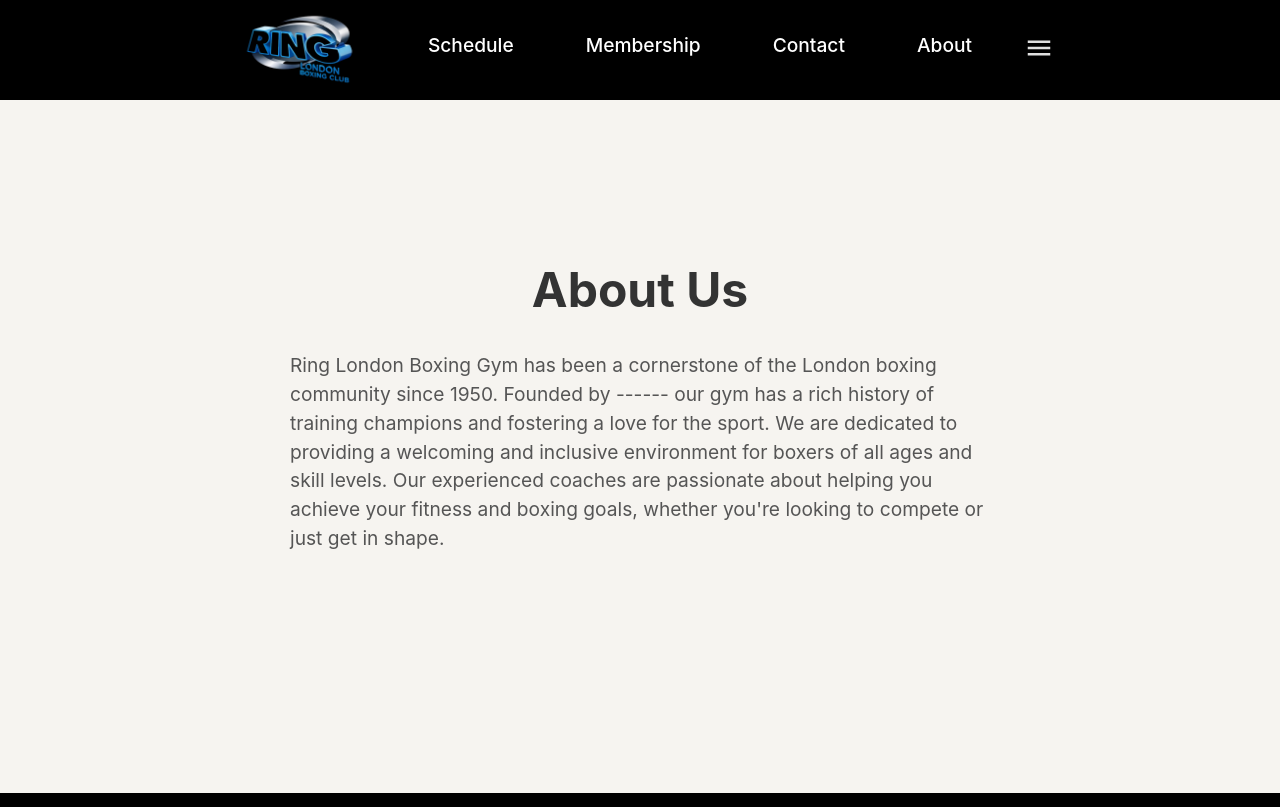
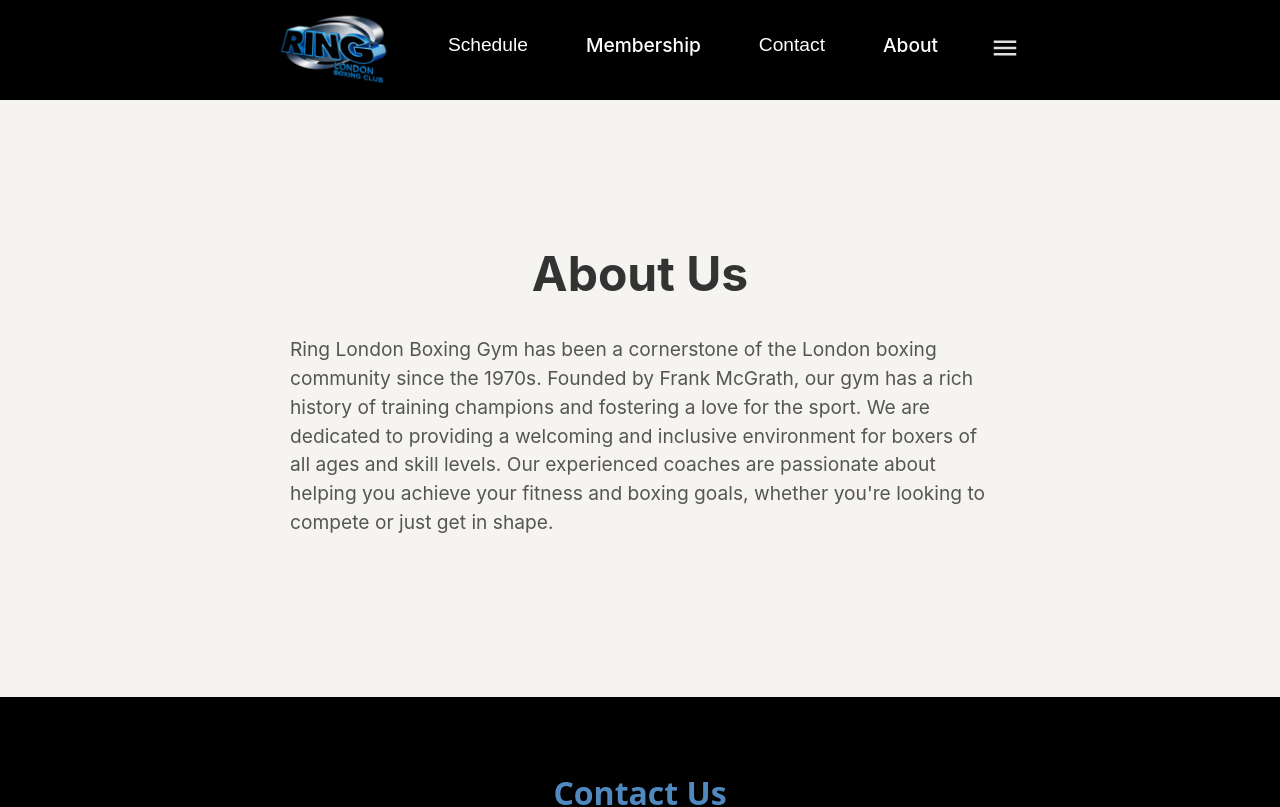
Before and after one commit to alanpbenny/websiteRingLondon, a React (Create React App) app: page /about in a window 1280 px wide. Shown: the top 807 px of the page. Built offline with nearby package versions, Linux system fonts and the light colour scheme.

Commit message:
Latest Changes

```diff
--- a/src/App.css
+++ b/src/App.css
@@ -90,6 +90,10 @@ body {
   z-index: 999;
   background-color: black;
   display: none;
+
+
+  padding: 2rem 1.5rem;   /* 🔥 adds spacing inside */
+  gap: 2.5rem;            /* spacing between items */
 }
 .sidebar.show {
   display: flex;
@@ -97,11 +101,24 @@ body {
 
 .sidebar li{
   width: 100%;
+  justify-content: center;  /* 🔥 centers text horizontally */
+
 }
 
-.sidebar a{
-  width: 100%
+.sidebar a,
+.sidebar button {
+  display: block;        /* 🔥 THIS is what you're missing */
+  text-align: center;
+  width: 100%;
+  padding: 10px 0;
+
 }
+.sidebar button:hover,
+.normal button:hover {
+  color: red;
+}
+
+
 
 .sidebar img,
 .normal img {
@@ -248,9 +265,21 @@ body {
   border: 0;
   border-radius: 10px; /* optional */
 }
+.normal button,
+.sidebar button {
+  background: none;
+  border: none;
+  color: white;
+  font-size: 1.2rem;
+  cursor: pointer;
+}
 
 @media (max-width: 800px) {
   .information {
     grid-template-columns: 1fr;
   }
+  .normalNav{
+    display: none;
+  }
+
 }
--- a/src/about.css
+++ b/src/about.css
@@ -4,7 +4,7 @@
 }
 
 .about-h1 {
-  padding-top: 8rem;
+  padding-top: 7rem;
   text-align: center;
   font-size: 3rem;
   margin-bottom: 2rem;
@@ -18,6 +18,6 @@
   font-size: 1.2rem;
   line-height: 1.5;
   color: #555;
-  padding-bottom: 15rem;
+  padding-bottom: 10rem;
 
 }
--- a/src/about.js
+++ b/src/about.js
@@ -10,7 +10,7 @@ export default function About() {
             <div className="about">
                 <h1 className="about-h1">About Us</h1>
                 <p className="about-details">
-                    Ring London Boxing Gym has been a cornerstone of the London boxing community since 1950. Founded by ------ our gym has a rich history of training champions and fostering a love for the sport. We are dedicated to providing a welcoming and inclusive environment for boxers of all ages and skill levels. Our experienced coaches are passionate about helping you achieve your fitness and boxing goals, whether you're looking to compete or just get in shape.
+                    Ring London Boxing Gym has been a cornerstone of the London boxing community since the 1970s. Founded by Frank McGrath, our gym has a rich history of training champions and fostering a love for the sport. We are dedicated to providing a welcoming and inclusive environment for boxers of all ages and skill levels. Our experienced coaches are passionate about helping you achieve your fitness and boxing goals, whether you're looking to compete or just get in shape.
                 </p>
 
             </div>
--- a/src/home.js
+++ b/src/home.js
@@ -10,28 +10,32 @@ export default function Home() {
   const location = useLocation();
 
   useEffect(() => {
+    if (!location.hash) return;
 
-    const id = location.hash.slice(1); // remove '#'
+    const id = location.hash.slice(1);
     const el = document.getElementById(id);
 
     if (el) {
       el.scrollIntoView({ behavior: "smooth", block: "start" });
     }
   }, [location.hash]);
+
   return (
     <div>
       <Navbar />
       <div>
-        <h1 className="title">The Oldest Boxing gym in London</h1>
-        <p className="sub-title">Serving the community since 1950</p>
+        <h1 className="title">Welcome to London's oldest boxing gym</h1>
+        <p className="sub-title">Serving the community since 1975</p>
         <HeroSlider />
         <p className="disclaimer">What We Offer:</p>
 
         <section className="programs">
           <div className="program">
             <img src="/fitness.jpg" alt="Fitness" className="weofferImage" />
-            <h2 className = "program-h2">Fitness</h2>
-            <p className = "program-p">Lose weight, build muscle, and improve cardiovascular health.</p>
+            <h2 className="program-h2">Fitness</h2>
+            <p className="program-p">
+              Lose weight, build muscle, and improve cardiovascular health.
+            </p>
           </div>
 
           <div className="program">
@@ -40,8 +44,10 @@ export default function Home() {
               alt="Competition"
               className="weofferImage"
             />
-            <h2 className = "program-h2">Competition</h2>
-            <p className = "program-p">Join the amateur boxing team, sparring, and fight camp preparation.</p>
+            <h2 className="program-h2">Competition</h2>
+            <p className="program-p">
+              Join the amateur boxing team, sparring, and fight camp preparation.
+            </p>
           </div>
 
           <div className="program youth">
@@ -50,8 +56,10 @@ export default function Home() {
               alt="Youth Boxing"
               className="weofferImage"
             />
-            <h2 className = "program-h2">Youth Boxing</h2>
-            <p className = "program-p">Kids and teen classes focused on discipline and fundamentals.</p>
+            <h2 className="program-h2">Youth Boxing</h2>
+            <p className="program-p">
+              Kids and teen classes focused on discipline and fundamentals.
+            </p>
           </div>
         </section>
 
@@ -76,8 +84,8 @@ export default function Home() {
             <GymMap />
           </div>
         </section>
+
         <div id="contact">
-          {" "}
           <RingContact />
         </div>
       </div>
--- a/src/membership.css
+++ b/src/membership.css
@@ -8,6 +8,7 @@ background-color: #f6f4f0;
 }
 
 .membership h1 {
+    padding-top: 7rem;
     text-align: center;
     font-size: 3rem;
     margin-bottom: 2rem;
@@ -28,4 +29,6 @@ background-color: #f6f4f0;
     margin: 2rem auto;
     max-width: 100%;
     height: auto;
+    padding-bottom: 7rem;
+
 }
--- a/src/navBar.js
+++ b/src/navBar.js
@@ -1,10 +1,12 @@
-import { Link } from "react-router-dom";
+import { Link, useLocation, useNavigate } from "react-router-dom";
 import { useState } from "react";
 import Close from "./close.svg";
 import Hamburger from "./ham.svg";
 
 export default function Navbar() {
   const [open, setOpen] = useState(false);
+  const location = useLocation();
+  const navigate = useNavigate();
 
   const options = [
     { title: "Schedule", to: "/#schedule", id: 1 },
@@ -13,29 +15,57 @@ export default function Navbar() {
     { title: "About", to: "/about", id: 4 },
   ];
 
+  const scrollToSection = (id) => {
+    setOpen(false);
+
+    if (location.pathname !== "/") {
+      navigate(`/#${id}`);
+      return;
+    }
+
+    const el = document.getElementById(id);
+    if (el) {
+      el.scrollIntoView({ behavior: "smooth", block: "start" });
+    }
+  };
+
   return (
     <nav className="nav">
       <img src="/ring-london-logo.png" alt="Ring London Logo" />
 
-      {/* Sidebar */}
       <ul className={`sidebar ${open ? "show" : ""}`}>
         <li onClick={() => setOpen(false)}>
           <img src={Close} alt="Close menu" />
         </li>
+
         {options.map((item) => (
           <li key={item.id}>
-            <Link to={item.to}>{item.title}</Link>
+            {item.title === "Schedule" || item.title === "Contact" ? (
+              <button onClick={() => scrollToSection(item.title.toLowerCase())}>
+                {item.title}
+              </button>
+            ) : (
+              <Link to={item.to} onClick={() => setOpen(false)}>
+                {item.title}
+              </Link>
+            )}
           </li>
         ))}
       </ul>
 
-      {/* Normal nav */}
       <ul className="normal">
         {options.map((item) => (
-          <li key={item.id}>
-            <Link to={item.to}>{item.title}</Link>
+          <li className="normalNav" key={item.id}>
+            {item.title === "Schedule" || item.title === "Contact" ? (
+              <button onClick={() => scrollToSection(item.title.toLowerCase())}>
+                {item.title}
+              </button>
+            ) : (
+              <Link to={item.to}>{item.title}</Link>
+            )}
           </li>
         ))}
+
         <li onClick={() => setOpen(!open)}>
           <img src={Hamburger} alt="Hamburger menu icon" />
         </li>
```
